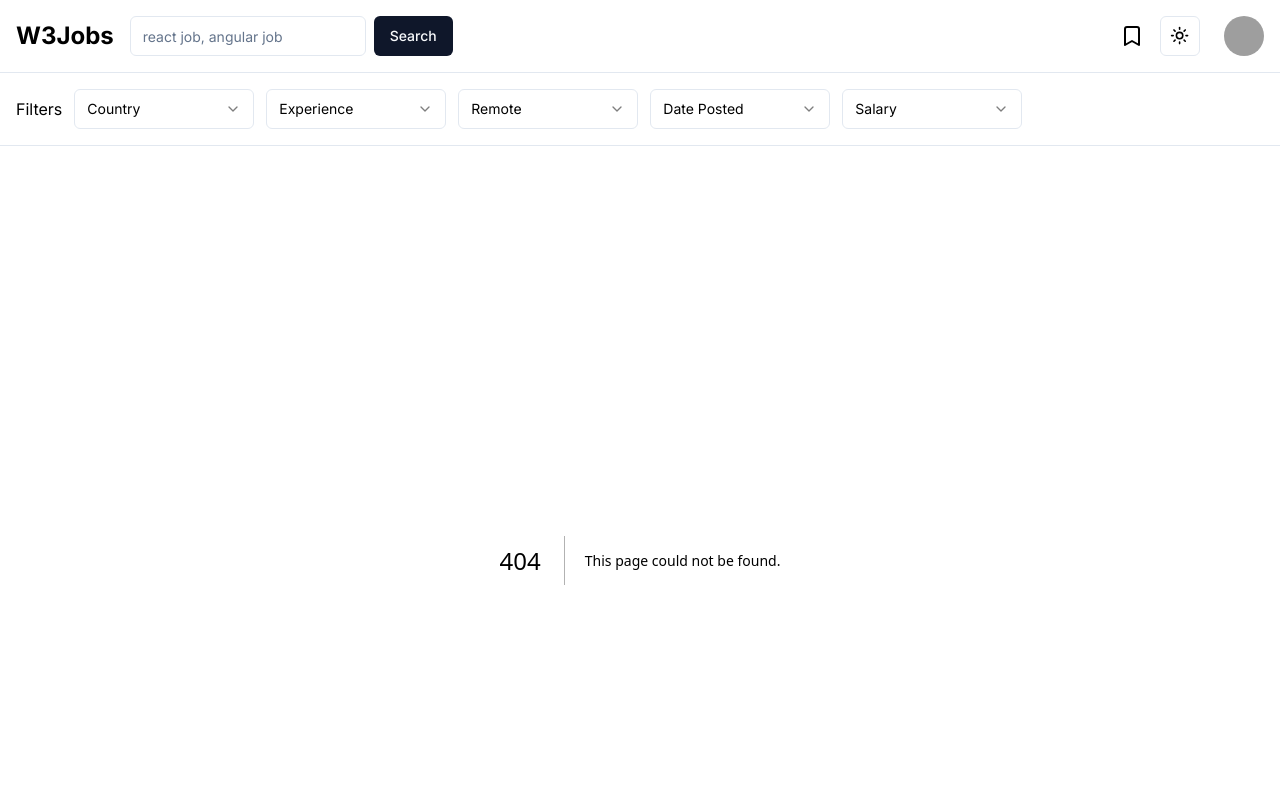
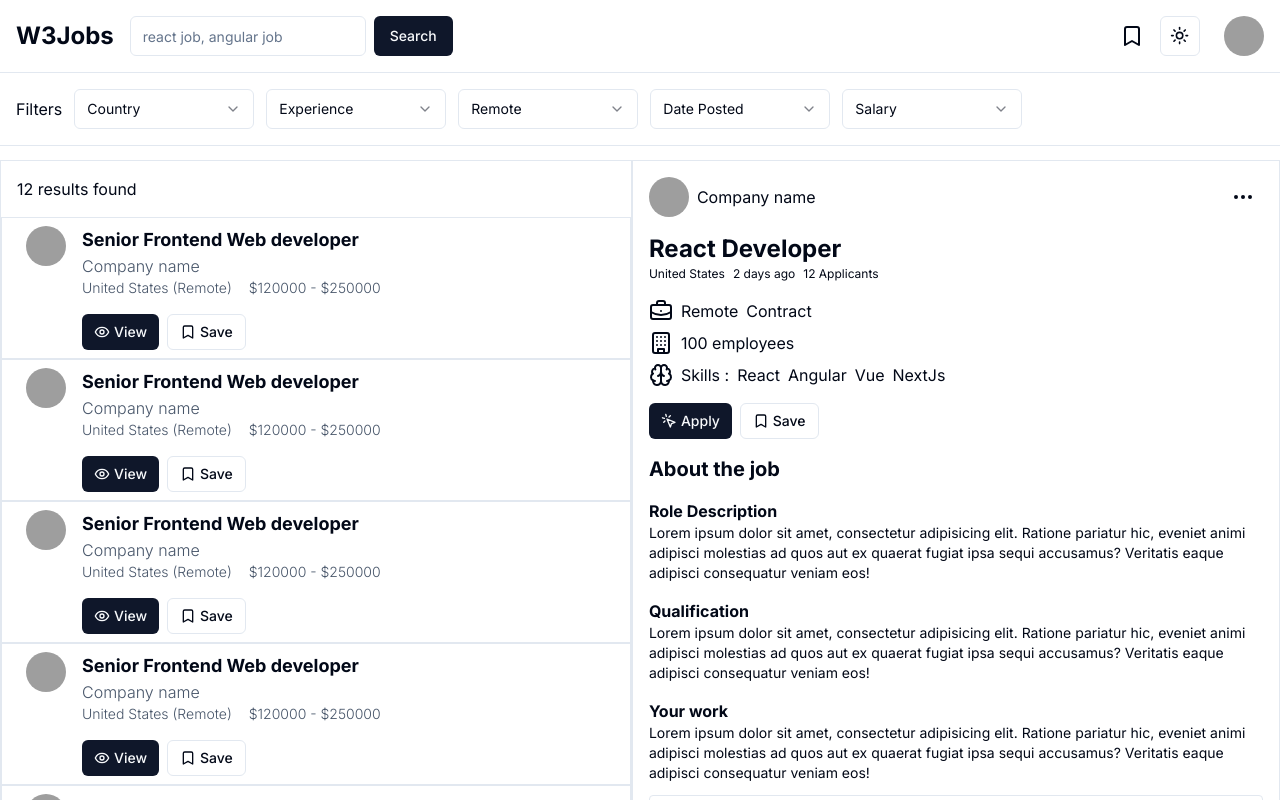
Before and after one commit to ashsajal1/w3jobs, a Next.js app: page /jobs in a window 1280 px wide. Before the commit this address had no page. Shown: the top 800 px of the page. Built offline with nearby package versions, Linux system fonts and the light colour scheme; grey boxes are pictures that could not be loaded.

Commit message:
feat: create jobs page

```diff
--- /dev/null
+++ b/src/app/jobs/page.tsx
@@ -0,0 +1,127 @@
+import JobCard from "@/components/partials/job-card";
+import { Avatar, AvatarImage, AvatarFallback } from "@/components/ui/avatar";
+import { Button } from "@/components/ui/button";
+import { Separator } from "@/components/ui/separator";
+import { Bookmark, Brain, BriefcaseBusinessIcon, Building, Ellipsis, EyeIcon, MousePointerClick, ShareIcon } from "lucide-react";
+
+export default function page() {
+    return (
+        <div className="flex w-full justify-between">
+            <section className="w-full border">
+                <div className="w-full p-4">
+                    12 results found
+                </div>
+
+                <div className="flex flex-col">
+                    <JobCard />
+                    <JobCard />
+                    <JobCard />
+                    <JobCard />
+                    <JobCard />
+                </div>
+            </section>
+
+            <section className="w-full border hidden md:flex md:flex-col p-4">
+                <div className="flex items-center justify-between">
+                    <div className="flex items-center gap-2">
+                        <Avatar>
+                            <AvatarImage src="https://github.com/shadcn.png" alt="@shadcn" />
+                            <AvatarFallback>CN</AvatarFallback>
+                        </Avatar>
+                        <p>Company name</p>
+                    </div>
+                    <div>
+                        <Button variant={'ghost'} size={'icon'}>
+                            <Ellipsis />
+                        </Button>
+                    </div>
+                </div>
+
+                <div>
+                    <h2 className="font-bold text-2xl mt-4">React Developer</h2>
+                    <div className="flex items-center gap-2 text-[12px]">
+                        <span>United States</span>
+                        <span>2 days ago</span>
+                        <span>12 Applicants</span>
+                    </div>
+                </div>
+
+                <div className="mt-4 flex flex-col gap-2">
+                    <div className="flex items-center gap-2">
+                        <BriefcaseBusinessIcon />
+                        <div className="flex items-center gap-2">
+                            <p>Remote</p>
+                            <p>Contract</p>
+                        </div>
+                    </div>
+                    <div className="flex items-center gap-2">
+                        <Building />
+                        <div className="flex items-center gap-2">
+                            <p>100 employees</p>
+                        </div>
+                    </div>
+                    <div className="flex items-center gap-2">
+                        <Brain />
+                        <div className="flex items-center gap-2">
+                            <p>Skills : </p>
+                            <p>React</p>
+                            <p>Angular</p>
+                            <p>Vue</p>
+                            <p>NextJs</p>
+                        </div>
+                    </div>
+                </div>
+
+                <div className="flex items-center gap-2 mt-4">
+                    <Button size={'sm'}>
+                        <MousePointerClick className="size-4 mr-1" />
+                        <span>Apply</span>
+                    </Button>
+                    <Button size={'sm'} variant={'outline'}>
+                        <Bookmark className="size-4 mr-1" />
+                        <span>Save</span>
+                    </Button>
+                </div>
+
+                <div className="mt-4">
+                    <h3 className="text-xl font-bold">About the job</h3>
+
+                    <div>
+                        <div className="mt-4">
+                            <h4 className="font-bold">Role Description</h4>
+                            <p className="text-sm">Lorem ipsum dolor sit amet, consectetur adipisicing elit. Ratione pariatur hic, eveniet animi adipisci molestias ad quos aut ex quaerat fugiat ipsa sequi accusamus? Veritatis eaque adipisci consequatur veniam eos!</p>
+                        </div>
+                        <div className="mt-4">
+                            <h4 className="font-bold">Qualification</h4>
+                            <p className="text-sm">Lorem ipsum dolor sit amet, consectetur adipisicing elit. Ratione pariatur hic, eveniet animi adipisci molestias ad quos aut ex quaerat fugiat ipsa sequi accusamus? Veritatis eaque adipisci consequatur veniam eos!</p>
+                        </div>
+                        <div className="mt-4">
+                            <h4 className="font-bold">Your work</h4>
+                            <p className="text-sm">Lorem ipsum dolor sit amet, consectetur adipisicing elit. Ratione pariatur hic, eveniet animi adipisci molestias ad quos aut ex quaerat fugiat ipsa sequi accusamus? Veritatis eaque adipisci consequatur veniam eos!</p>
+                        </div>
+                    </div>
+                </div>
+
+
+                <div className="mt-3 p-4 border rounded">
+                    <h3 className="font-bold text-xl">About the company</h3>
+
+                    <div className="flex items-center justify-between">
+                        <div className="flex items-center gap-2">
+                            <Avatar>
+                                <AvatarImage src="https://github.com/shadcn.png" alt="@shadcn" />
+                                <AvatarFallback>CN</AvatarFallback>
+                            </Avatar>
+                            <p>Company name</p>
+                        </div>
+
+                        <Button size={'sm'} variant={'outline'}>Follow</Button>
+                    </div>
+
+                    <p className="text-sm mt-4">Lorem, ipsum dolor sit amet consectetur adipisicing elit. Quos quae sapiente doloribus numquam vero natus recusandae consequuntur accusamus, dignissimos repellat laudantium eum asperiores inventore velit. Adipisci asperiores blanditiis numquam impedit.</p>
+                </div>
+            </section>
+
+        </div>
+    )
+}
```
